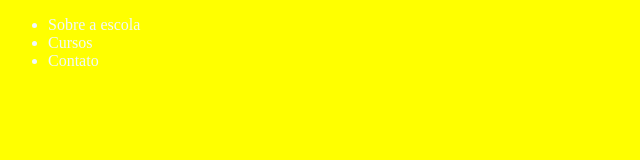
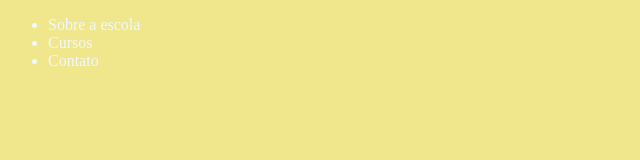
Before and after one commit to Mariafss/Meu-site, a plain HTML site: page index.html in a window 1280 px wide. Shown: the whole page, without its empty margins (0-640 px from the left). Drawn offline with Linux system fonts and the light colour scheme.

Commit message:
alteração

```diff
--- a/index.css
+++ b/index.css
@@ -1,4 +1,4 @@
 body {
     color:aliceblue;
-    background-color:yellow;
+    background-color:khaki;
 }
```
